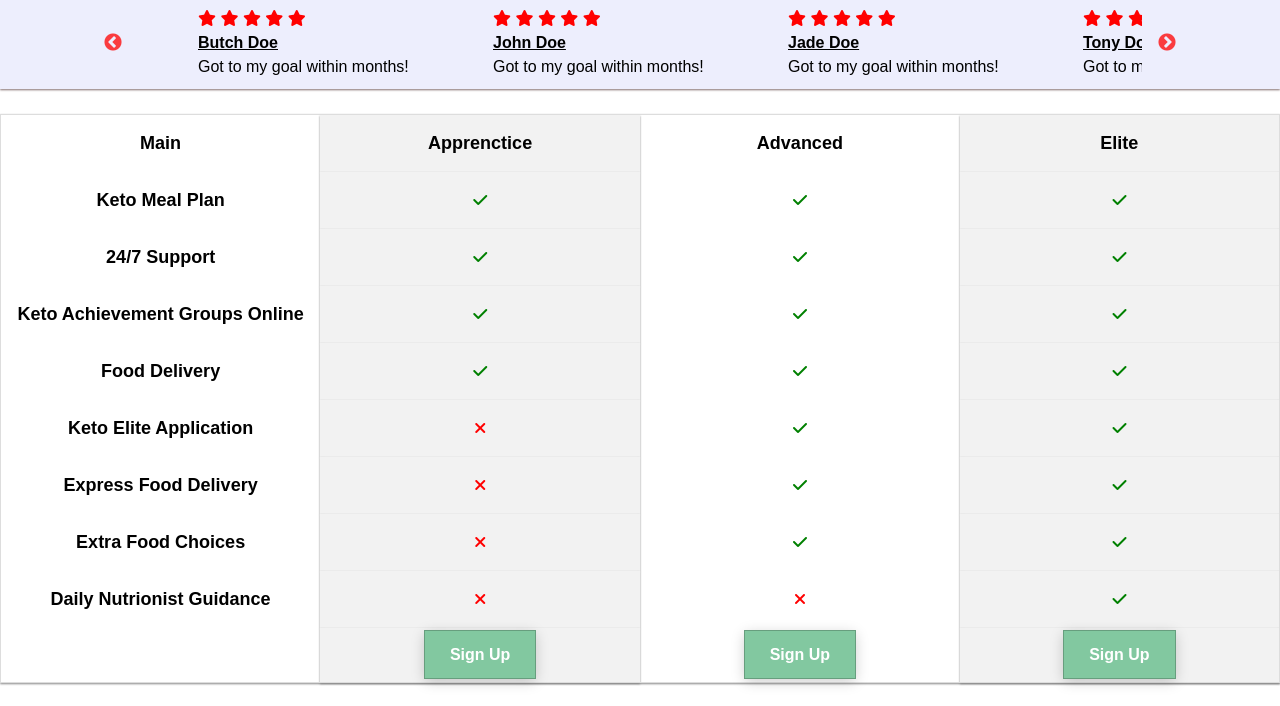
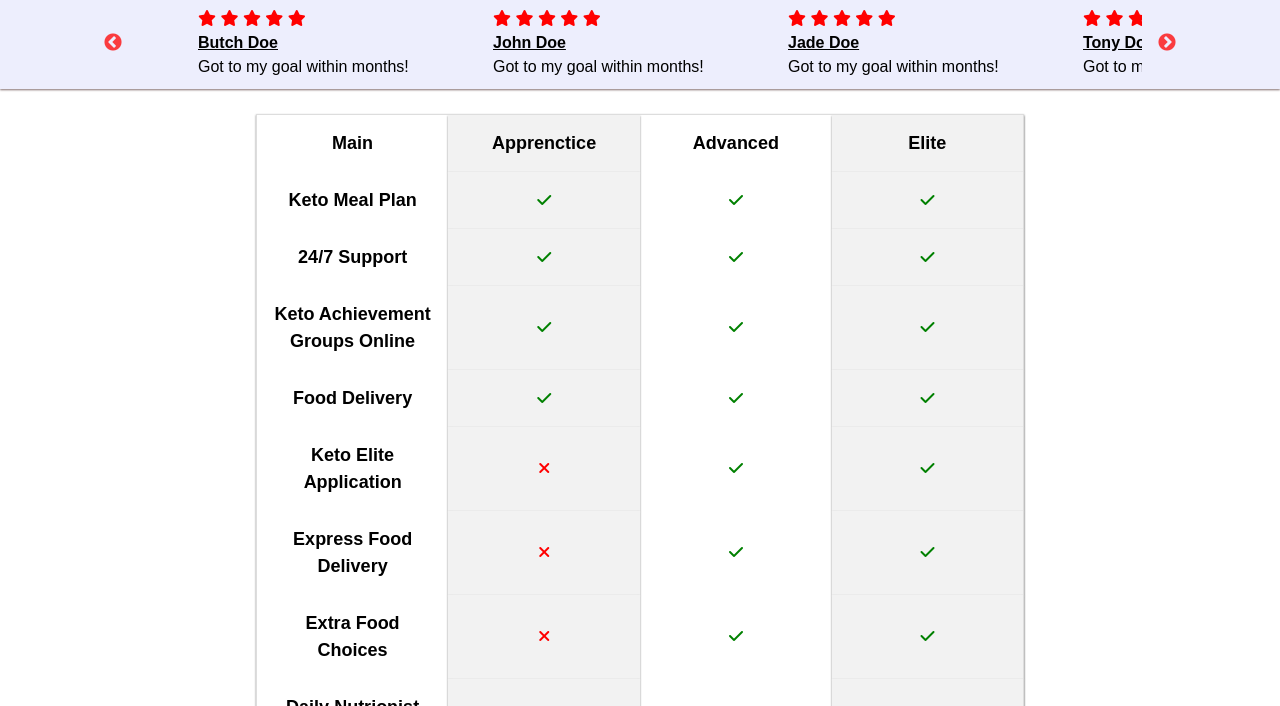
Before and after one commit to Nomiiya/KetoElite, a plain HTML site: page index.html in a window 1280 px wide. Shown: the part 1333-2039 px from the top of the page. Drawn offline with nearby package versions, Linux system fonts and the light colour scheme.

Commit message:
Compiled scss files to reflect media changes

```diff
--- a/CSS/bottom.scss
+++ b/CSS/bottom.scss
@@ -88,4 +88,12 @@ table {
 }
 
 @media screen and (min-width: 900px) {
+  .pricing-section {
+    margin-left: 20%;
+  }
+
+  table {
+    padding: 0;
+    width: 75%;
+  }
 }
```
Also changed, not shown: CSS/bottom.css, 1 other file.
